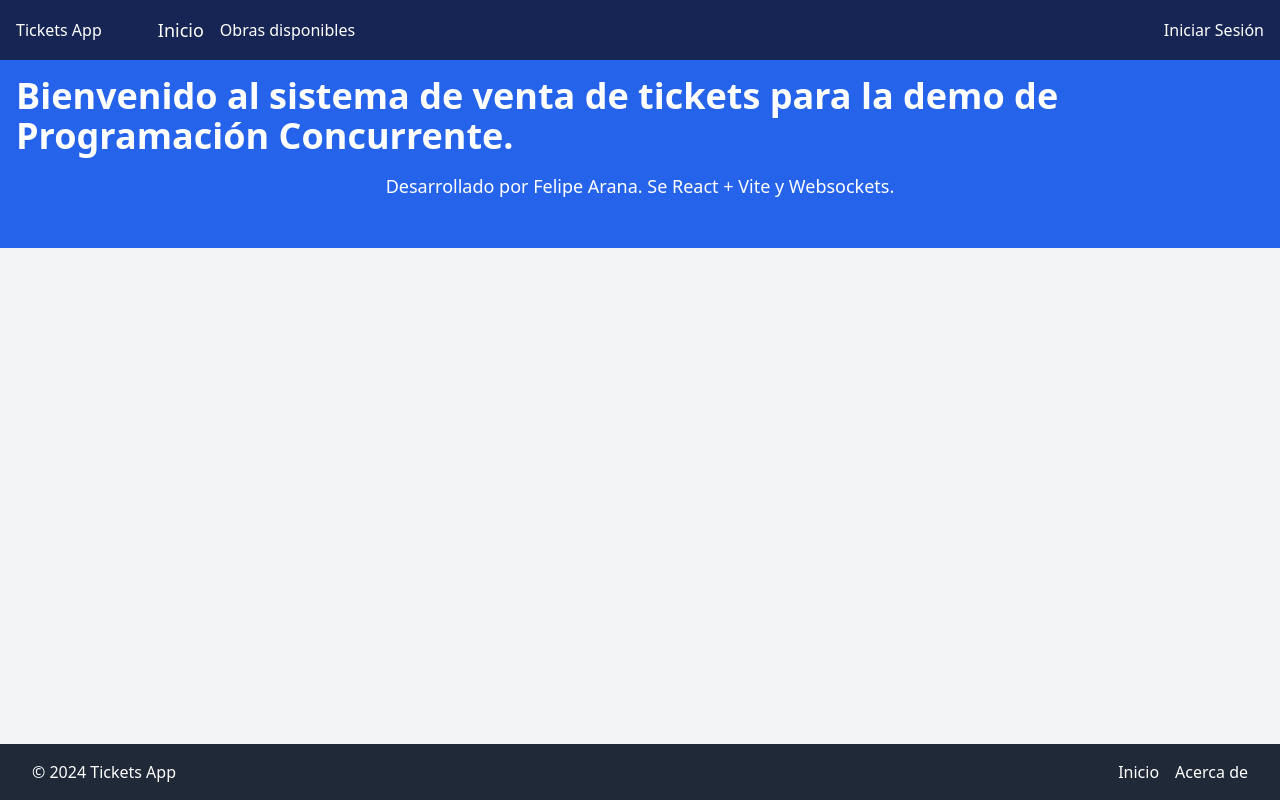
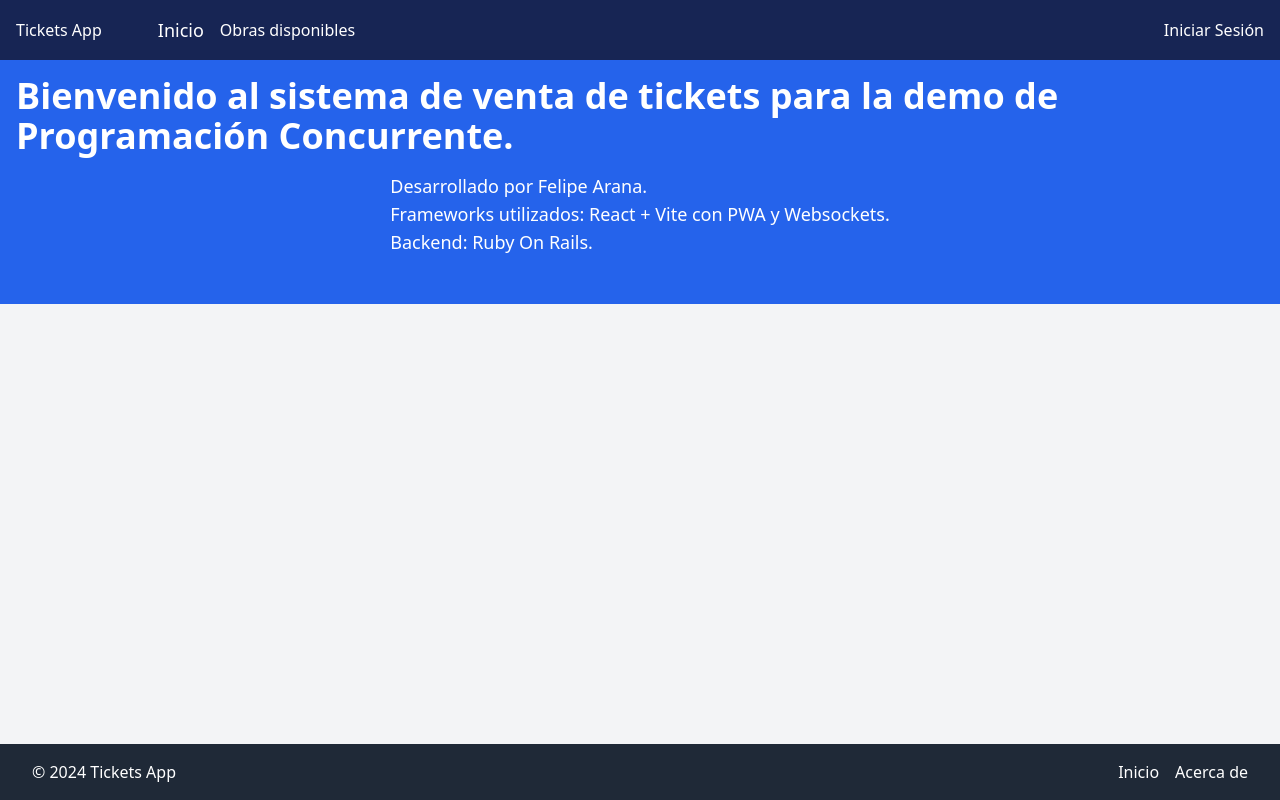
Before and after one commit to feliarana/concurrency_theater_front, a React (Vite) app: page / in a window 1280 px wide. Built offline with nearby package versions, Linux system fonts and the light colour scheme; no server answers.

Commit message:
Edit home

```diff
--- a/src/components/Home.jsx
+++ b/src/components/Home.jsx
@@ -7,7 +7,9 @@ const Home = () => {
         Bienvenido al sistema de venta de tickets para la demo de Programación Concurrente.
       </h1>
       <p className="text-lg mb-8">
-        Desarrollado por Felipe Arana. Se React + Vite y Websockets.
+        Desarrollado por Felipe Arana.
+        <br/>Frameworks utilizados: React + Vite con PWA y Websockets.
+        <br/>Backend: Ruby On Rails.
       </p>
     </main>
   );
```
